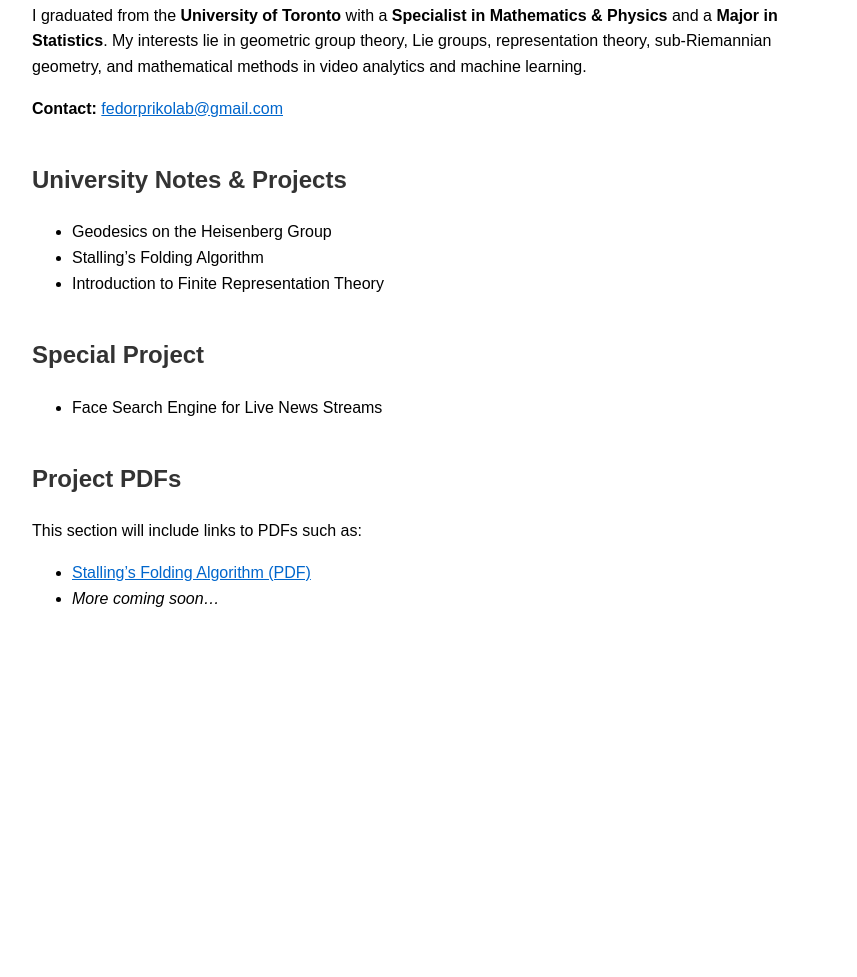
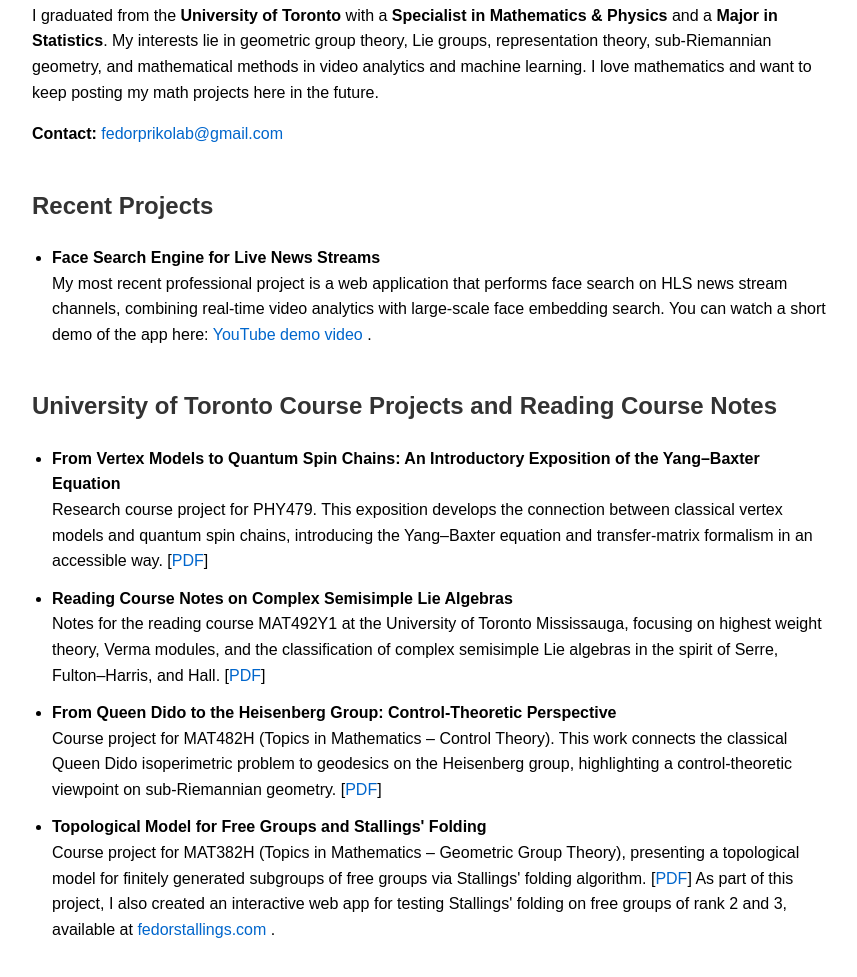
Before and after one commit to braveGauss/fedor-prikolab.github.io, a plain HTML site: page index.html in a window 1280 px wide. Shown: the part 177-1154 px from the top of the page, without its empty margins (208-1065 px from the left). Before the commit the page ends 828 px from the top, so only its background shows below. Drawn offline with Linux system fonts and the light colour scheme.

Commit message:
index.html

```diff
--- a/index.html
+++ b/index.html
@@ -17,15 +17,29 @@
         }
         a {
             color: #0066cc;
+            text-decoration: none;
+        }
+        a:hover {
+            text-decoration: underline;
         }
         .section {
             margin-top: 40px;
+        }
+        ul {
+            padding-left: 20px;
+        }
+        li {
+            margin-bottom: 12px;
+        }
+        .project-title {
+            font-weight: bold;
         }
     </style>
 </head>
 <body>
 
     <h1>Fedor Prikolab</h1>
+
     <p>
         I am a junior data analyst at <strong>Nextologies Ltd</strong>,
         where I develop software applications for video analytics and automated
@@ -33,39 +47,84 @@
     </p>
     <p>
         I graduated from the <strong>University of Toronto</strong> with a
-        <strong>Specialist in Mathematics & Physics</strong> and a
+        <strong>Specialist in Mathematics &amp; Physics</strong> and a
         <strong>Major in Statistics</strong>.
         My interests lie in geometric group theory, Lie groups, representation
         theory, sub-Riemannian geometry, and mathematical methods in video
-        analytics and machine learning.
+        analytics and machine learning. I love mathematics and want to keep
+        posting my math projects here in the future.
     </p>
 
     <p><strong>Contact:</strong> <a href="mailto:fedorprikolab@gmail.com">fedorprikolab@gmail.com</a></p>
 
+    <!-- Recent projects -->
     <div class="section">
-        <h2>University Notes & Projects</h2>
+        <h2>Recent Projects</h2>
         <ul>
-            <li>Geodesics on the Heisenberg Group</li>
-            <li>Stalling’s Folding Algorithm</li>
-            <li>Introduction to Finite Representation Theory</li>
+            <li>
+                <span class="project-title">Face Search Engine for Live News Streams</span><br>
+                My most recent professional project is a web application that performs face search on
+                HLS news stream channels, combining real-time video analytics with large-scale face
+                embedding search. You can watch a short demo of the app here:
+                <a href="https://www.youtube.com/watch?v=lmkdCi6EGBY" target="_blank" rel="noopener noreferrer">
+                    YouTube demo video
+                </a>.
+            </li>
         </ul>
     </div>
 
+    <!-- University course projects and notes -->
     <div class="section">
-        <h2>Special Project</h2>
+        <h2>University of Toronto Course Projects and Reading Course Notes</h2>
         <ul>
-            <li>Face Search Engine for Live News Streams</li>
-        </ul>
-    </div>
+            <li>
+                <span class="project-title">
+                    From Vertex Models to Quantum Spin Chains:
+                    An Introductory Exposition of the Yang–Baxter Equation
+                </span><br>
+                Research course project for PHY479. This exposition develops the connection
+                between classical vertex models and quantum spin chains, introducing the
+                Yang–Baxter equation and transfer-matrix formalism in an accessible way.
+                [<a href="https://github.com/braveGauss/fedor-prikolab.github.io/blob/main/docs/yang_baxter_project.pdf"
+                    target="_blank" rel="noopener noreferrer">PDF</a>]
+            </li>
 
-    <div class="section">
-        <h2>Project PDFs</h2>
-        <p>
-            This section will include links to PDFs such as:
-        </p>
-        <ul>
-            <li><a href="/docs/stallings_algorithm.pdf">Stalling’s Folding Algorithm (PDF)</a></li>
-            <li><em>More coming soon…</em></li>
+            <li>
+                <span class="project-title">Reading Course Notes on Complex Semisimple Lie Algebras</span><br>
+                Notes for the reading course MAT492Y1 at the University of Toronto Mississauga,
+                focusing on highest weight theory, Verma modules, and the classification of
+                complex semisimple Lie algebras in the spirit of Serre, Fulton–Harris, and Hall.
+                [<a href="https://github.com/braveGauss/fedor-prikolab.github.io/blob/main/docs/representation_theory.pdf"
+                    target="_blank" rel="noopener noreferrer">PDF</a>]
+            </li>
+
+            <li>
+                <span class="project-title">
+                    From Queen Dido to the Heisenberg Group: Control-Theoretic Perspective
+                </span><br>
+                Course project for MAT482H (Topics in Mathematics – Control Theory). This work
+                connects the classical Queen Dido isoperimetric problem to geodesics on the
+                Heisenberg group, highlighting a control-theoretic viewpoint on sub-Riemannian
+                geometry.
+                [<a href="https://github.com/braveGauss/fedor-prikolab.github.io/blob/main/docs/Heisenberg_vs_Dido.pdf"
+                    target="_blank" rel="noopener noreferrer">PDF</a>]
+            </li>
+
+            <li>
+                <span class="project-title">
+                    Topological Model for Free Groups and Stallings&apos; Folding
+                </span><br>
+                Course project for MAT382H (Topics in Mathematics – Geometric Group Theory),
+                presenting a topological model for finitely generated subgroups of free groups
+                via Stallings&apos; folding algorithm.
+                [<a href="https://github.com/braveGauss/fedor-prikolab.github.io/blob/main/docs/stalling_algorithm.pdf"
+                    target="_blank" rel="noopener noreferrer">PDF</a>]
+                As part of this project, I also created an interactive web app for testing
+                Stallings&apos; folding on free groups of rank 2 and 3, available at
+                <a href="https://fedorstallings.com" target="_blank" rel="noopener noreferrer">
+                    fedorstallings.com
+                </a>.
+            </li>
         </ul>
     </div>
 
```
